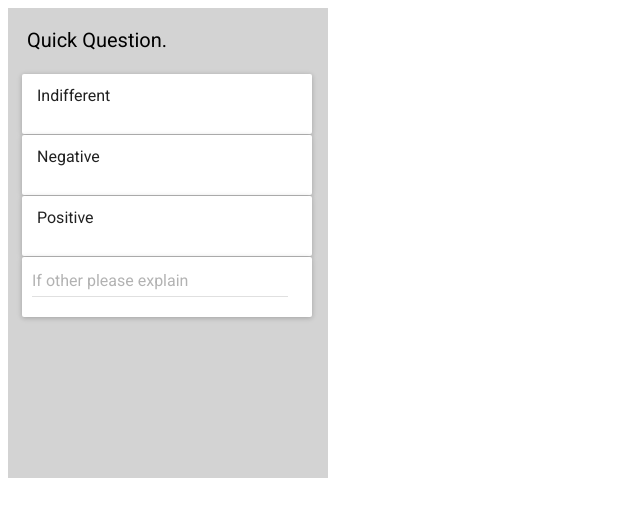
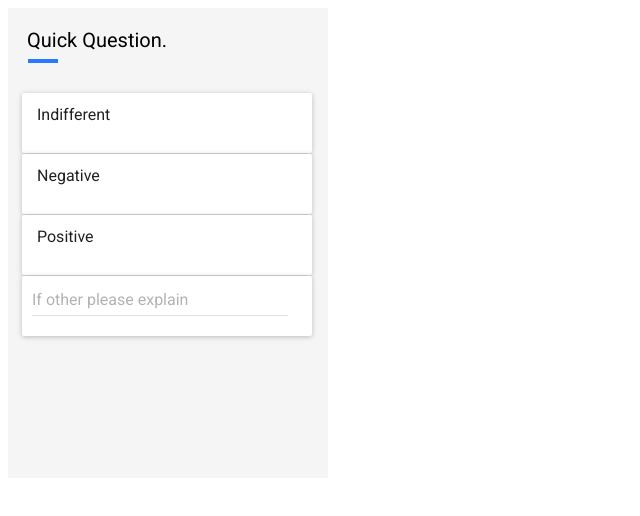
Before and after one commit to joyguy55/PracticeRedux, a React app: page / in a window 1280 px wide. Shown: the top 516 px of the page, without its empty margins (0-640 px from the left). Built offline with nearby package versions, Linux system fonts and the light colour scheme.

Commit message:
Set up map in surverybox also set up onClick that updates local state to be pushed onSubmit

```diff
--- a/src/components/survey.scss
+++ b/src/components/survey.scss
@@ -2,7 +2,7 @@
 .survey-list{
   width: 320px;
   height: 470px;
-  background: #D3D3D3;
+  background: #F5F5F5;
   position: relative;
   .survey-item{
     font-family: 'Open Sans', sans-serif;
@@ -12,6 +12,7 @@
     background: white;
     text-align: left;
     padding: 0px 10px;
+    display: block;
     p{
       margin: 0px;
       padding: 12px 5px;
@@ -23,6 +24,31 @@
     font-size: 20px;
     text-align: left;
     padding: 19px;
+    // border-bottom: 4px solid #2979FF;
+    margin-bottom: 20px;
+    position: relative;
+     &:after {
+       content: '';
+       border-bottom: 4px solid #2979FF;
+       position: absolute;
+       width: 30px;
+       bottom: 0;
+       left: 0;
+       margin-left: 20px;
+       margin-bottom: 10px;
+     }
+    //   content: '';
+    //   position: fixed;
+    //   top: 50px;
+    //   bottom: 20px;
+    //   left: 10%;
+    //   right: 50%;
+    //   // left:50%;
+    //   // bottom:0px;
+    //   transform:translateY(-50%);
+    //   width:4px;
+    //   background-color:#2979FF;
+    // }
   }
   .submit{
     font-family: 'Open Sans', sans-serif;
--- a/src/components/surveybox.js
+++ b/src/components/surveybox.js
@@ -11,8 +11,8 @@ import { bindActionCreators } from 'redux'
 // import FileCloudDownload from 'material-ui/svg-icons/file/cloud-download';
 
 
-import * as actions from '.././redux/actions/participants.js'
-import injectTapEventPlugin from 'react-tap-event-plugin';
+import * as actions from '.././redux/actions/submit-answer.js'
+// import injectTapEventPlugin from 'react-tap-event-plugin';
 
 const questions = ['Indifferent','Negative','Positive']
 
@@ -21,39 +21,40 @@ class SurveyBox extends React.Component{
     super(props)
     this.state = {
       inputOn : false,
-      isActive : null
+      isActive : null,
+      answer : null,
     }
   }
 
   render(){
-    const update = () => {this.setState({inputOn :!(this.state.inputOn), isActive : "active"})}
-    console.log(this.props)
+    const update = (index) => {
+      // console.log(index)
+        this.setState({ inputOn :!(this.state.inputOn),
+                        isActive : "active",
+                        answer : index
+                      })
+    }
     return(
       <div>
         <div className="survey-list">
           <div className="question">Quick Question.</div>
-          <Paper className="survey-item">
-            <p>{questions[0]}</p>
-              <IconButton className="selection ${this.state.className}"
-                onClick={update}
-              />
-          </Paper>
-          <Paper className="survey-item">
-            <p>{questions[1]}</p>
-            <IconButton className="selection ${this.state.className}"
-                onClick={update}
-              />
-          </Paper>
-          <Paper className="survey-item">
-            <p>{questions[2]}</p>
-            <IconButton className="selection ${this.state.className}"
-                onClick={function handleEvents(){update()}}
-              />
-          </Paper>
+          {
+            questions.map((element,index)=>{
+              // console.log(index)
+              return(
+                <Paper className="survey-item">
+                  <p>{element}</p>
+                  <IconButton value={index} key={index} className="selection ${this.state.className}"
+                      onClick={(event)=>{update(event.target.value)}}
+                    />
+                </Paper>
+              )
+            })
+          }
           <Paper className="survey-item">
              <TextField type="text" hintText="If other please explain" />
           </Paper>
-          <div>{ this.state.inputOn ? <div className="submit" onClick={this.props.actions}>SUBMIT</div> : null }</div>
+          <div>{ this.state.inputOn ? <div className="submit" onClick={()=>{this.props.action.submitAnswer()}}>SUBMIT</div> : null }</div>
         </div>
       </div>
     )
@@ -83,3 +84,16 @@ export default connect(
         // <Paper className="survey-item">
         //    <TextField type="text" hintText="Party: Rep Dem Lean Centrist" onChange={this.addText}/>
         // </Paper>
+
+        // <Paper className="survey-item">
+        //   <p>{questions[0]}</p>
+        //     <IconButton className="selection ${this.state.className}"
+        //       onClick={update}
+        //     />
+        // </Paper>
+        // <Paper className="survey-item">
+        //   <p>{questions[1]}</p>
+        //   <IconButton className="selection ${this.state.className}"
+        //       onClick={update}
+        //     />
+        // </Paper>
--- /dev/null
+++ b/src/redux/actions/submit-answer.js
@@ -0,0 +1,6 @@
+export function submitAnswer(answer){
+  return{
+    type:"SUBMIT_ANSWER",
+    answer
+  }
+}
--- a/src/redux/reducers/results.js
+++ b/src/redux/reducers/submit-answer.js
@@ -1,6 +1,12 @@
 
+const answers = {
+  question1: "",
+  question2: "",
+  question3: ""
+}
 
-export const recordReducer = (state = {}, action) => {
+export const recordReducer = (state = answers, action) => {
+  answers[action.type]
   // switch (action.type){
   //   case 'addText':
   //     return state.otherAnswer = e.target.value;
--- a/src/redux/store.js
+++ b/src/redux/store.js
@@ -1,7 +1,7 @@
 import { combineReducers, createStore } from 'redux'
 
 import participantsReducer from './reducers/participants.js'
-import resultsReducer from './reducers/results.js'
+import resultsReducer from './reducers/submit-answer.js'
 
 const reducers =  combineReducers({
   participant: participantsReducer,
```
Also changed, not shown: src/redux/actions/submit.js (deleted, +0 -8 lines), 1 other file (tests, documents, lock files or other folders).
